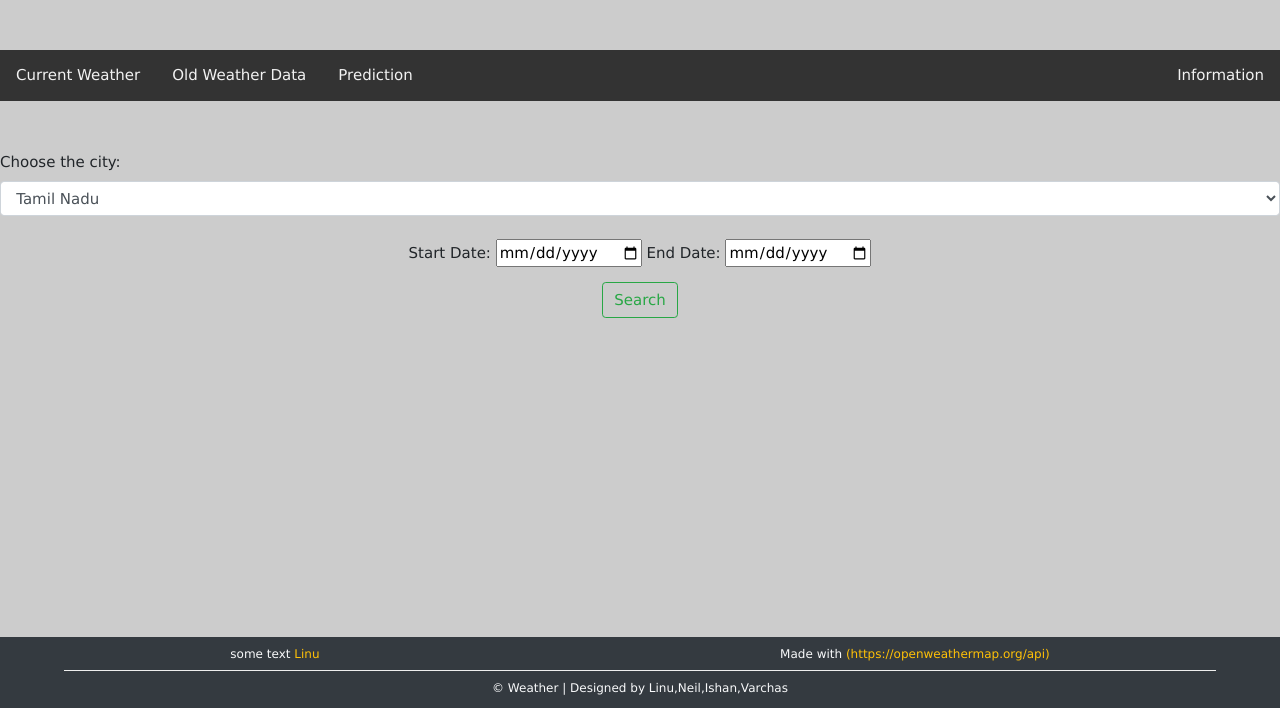
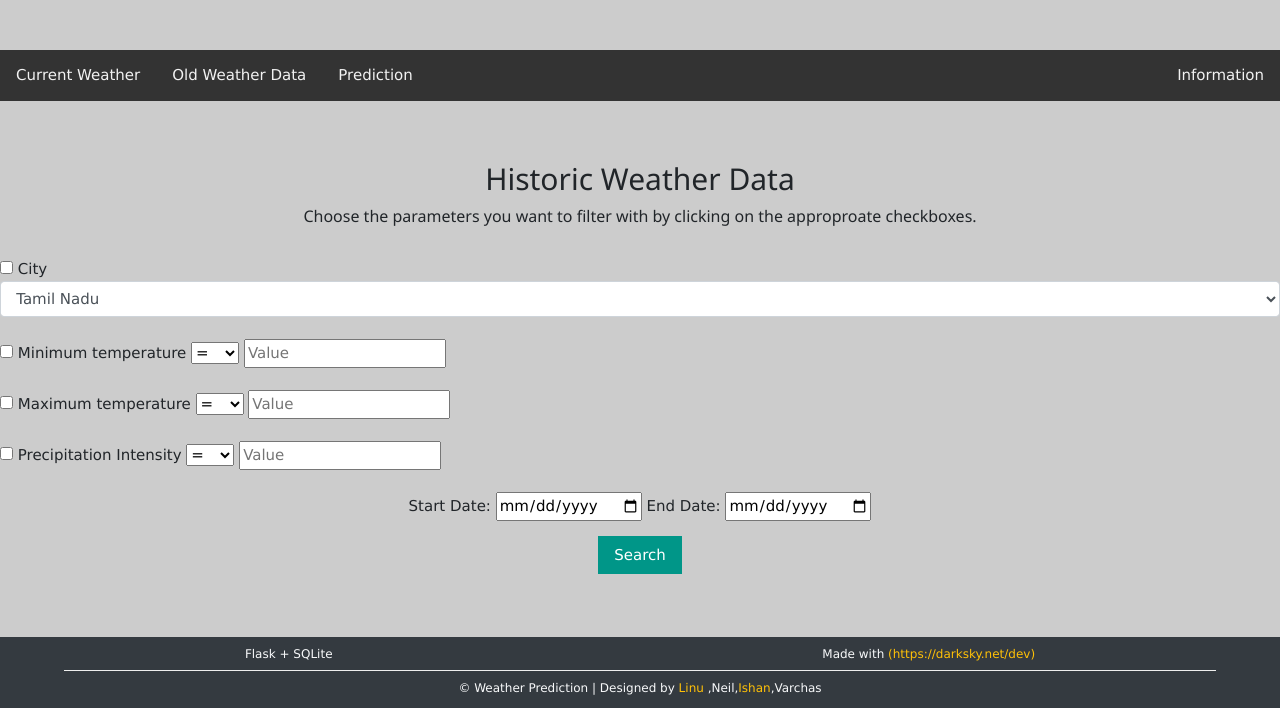
Before and after one commit to linuelza99/weather-prediction, a Flask app: page /historic in a window 1280 px wide. Shown: the part 163-871 px from the top of the page. Run offline with Flask 2, Linux system fonts and the light colour scheme; some libraries are stand-ins or nearby versions; some web fonts are replaced.

Commit message:
Added filters to search and updated database

```diff
--- a/app.py
+++ b/app.py
@@ -100,18 +100,39 @@ def index_post():
 
 def historic():
     if request.method == 'POST':
-        val = request.form['city']
-        print(val)
+        city = request.form['city']
+        print(city)
         start_date = request.form['start_date']
         end_date = request.form['end_date']
-
+        if not end_date:
+            end_date=float("inf")
         con = sqlite3.connect('weather.db')
         con.row_factory = sqlite3.Row
 
         cur = con.cursor()
-        cur.execute("select city,time,summary,temperatureMin,temperatureMax from weather_data where city=? and time>? and time<=?",(val,start_date,end_date))
+        command="select city,time,summary,temperatureMin,temperatureMax,precipIntensity,precipProbability,precipType,daylight from weather_data where time>\""+str(start_date)+"\" and time<=\""+str(end_date)+"\""
+
+        if request.form.get('citycheck'):
+            command+=" and city='"+str(city)+"'"
+        if request.form.get('temperatureMin'):
+            command+=" and temperatureMin"+request.form['minTempCompare']+""+request.form['minTempVal']+""
+        if request.form.get('temperatureMax'):
+            command+=" and temperatureMax"+request.form['maxTempCompare']+""+request.form['maxTempVal']+""
+        if request.form.get('precipIntensity'):
+            command+=" and precipIntensity"+request.form['precipIntensityCompare']+""+request.form['precipIntensityVal']+""
+        command+=" order by time"
+        print(command)
+        """if (city!='All'):
+            cur.execute("select city,time,summary,temperatureMin,temperatureMax,precipIntensity,precipProbability,precipType,daylight from weather_data where city=? and time>? and time<=?",(city,start_date,end_date))
+        else:
+            cur.execute("select city,time,summary,temperatureMin,temperatureMax,precipIntensity,precipProbability,precipType,daylight from weather_data where time>? and time<=?",(start_date,end_date))
+        """
+        #cur.execute("select city,time,summary,temperatureMin,temperatureMax,precipIntensity,precipProbability,precipType,daylight from weather_data where time>? and time<=?",(start_date,end_date))
+        cur.execute(command)
+
+
         search = cur.fetchall();
-        cur.execute("select city,time,summary,temperatureMin,temperatureMax from weather_data")
+        cur.execute("select city,time,summary,temperatureMin,temperatureMax,precipIntensity,precipProbability,precipType,daylight from weather_data")
         rows = cur.fetchall();
 
 
@@ -122,7 +143,7 @@ def historic():
         con.row_factory = sqlite3.Row
 
         cur = con.cursor()
-        cur.execute("select city,time,summary,temperatureMin,temperatureMax from weather_data")
+        cur.execute("select city,time,summary,temperatureMin,temperatureMax,precipIntensity,precipProbability,precipType,daylight from weather_data")
 
         rows = cur.fetchall();
         print(rows)
@@ -187,7 +208,7 @@ def update():
 
 
     def get_expected_dates_and_locations(days_back, locations):
-        end = datetime.datetime.today() - datetime.timedelta(days=1)
+        end = datetime.datetime.today()
         start = end - datetime.timedelta(days=days_back)
         step = datetime.timedelta(days=1)
         expected_days_and_locations = set()
@@ -242,7 +263,7 @@ def update():
     missing_data = get_weather_data(missing_days_and_locations)
     writecsv(settings.WEATHER_HISTORY_FILE, required_fields + ['daylight'] + ['city'], existing_data + missing_data)
 
-    conn = sqlite3.connect('/home/linu/GIT repos/weather_changes/weather.db')
+    conn = sqlite3.connect('/home/linu/GIT repos/weather-prediction/weather.db')
     c = conn.cursor()
 
     df = pandas.read_csv('weather.csv')
@@ -262,7 +283,7 @@ def list():
    con.row_factory = sqlite3.Row
 
    cur = con.cursor()
-   cur.execute("select city,time,summary,temperatureMin,temperatureMax from weather_data")
+   cur.execute("select city,time,summary,temperatureMin,temperatureMax,precipIntensity,precipProbability,precipType,daylight from weather_data")
 
    rows = cur.fetchall();
    print(rows)
--- a/settings.py
+++ b/settings.py
@@ -1,4 +1,4 @@
 WEATHER_HISTORY_FILE = 'weather.csv'
 DAYS_BACK = 1
 DARKSKY_ACCESS_TOKEN = 'c867cb5c6b1c6cce5505905b9ed1ddec'
-LOCATIONS = {('Tamil Nadu',11.059821,78.387451),('Telangana',17.123184,79.208824),('Madhya Pradesh',23.473324,77.947998),('Haryana',29.238478,76.431885),('Chhattisgarh',21.295132,81.828232)}
+LOCATIONS = {('Tamil Nadu',11.059821,78.387451),('Telangana',17.123184,79.208824),('Madhya Pradesh',23.473324,77.947998),('Haryana',29.238478,76.431885),('Chhattisgarh',21.295132,81.828232),('Maharashtra',19.601194,75.552979),('Tripura',23.745127,91.746826),('Telangana',17.874857,78.100815),('Karnataka',15.317277,75.713890),('Kerala',10.850516,76.271080),('Uttar Pradesh',28.207609,79.826660),('Assam',26.244156,92.537842),('Maharashtra',19.663280,75.300293),('West Bengal',22.978624,87.747803),('Gujarat',22.309425,72.136230),('Odisha',20.940920,84.803467),('Rajasthan',27.391277,73.432617),('Himachal Pradesh',32.084206,77.571167),('Delhi',28.7041,77.1025),('Goa',15.2993,74.1240),('Mangalore',12.9141,74.8560)}
--- a/templates/base.html
+++ b/templates/base.html
@@ -5,7 +5,7 @@
     <meta charset = "UTF-8" >
     <meta content = "width=device-width, initial-scale=1.0" name = "viewport" >
     <meta content = "ie=edge" http-equiv = "X-UA-Compatible" >
-    <title >DBMS</title >
+    <title>Weather Prediction</title >
     <link crossorigin = "anonymous"
           href = "https://maxcdn.bootstrapcdn.com/bootstrap/4.0.0/css/bootstrap.min.css"
           integrity = "sha384-Gn5384xqQ1aoWXA+058RXPxPg6fy4IWvTNh0E263XmFcJlSAwiGgFAW/dAiS6JXm"
@@ -13,6 +13,8 @@
 
     <link href = "https://fonts.googleapis.com/css?family=Lobster|Nixie+One&display=swap" rel = "stylesheet" >
     <link rel="stylesheet" href="https://www.w3schools.com/w3css/4/w3.css">
+<link rel="shortcut icon" href="static/weather/favicon.ico">
+
 
 
 
@@ -74,13 +76,14 @@
     }
 
     tr:nth-child(even) {background-color: #f2f2f2;}
-    tr:hover {background-color:#f5f5f5;}
+
+    tr:hover {background-color:#75a8a8;}
 
         #boxhead{
             box-radius:0px;
         }
 
-    /*loading for updating*/
+    /*loading for updating #84c8c1 b9ac97*/
         #loader {
       border: 16px solid #f3f3f3; /* Light grey */
       border-top: 16px solid #3498db; /* Blue */
@@ -132,7 +135,7 @@
     }
 
 
-    </style >
+  </style >
 
 </head >
 
@@ -170,16 +173,14 @@
 
         <div class = "py-0 d-flex flex-md-row justify-content-around flex-column" >
             <div class = "mb-0 pb-0" >
-                <p class = "text-light small text-center p-2 mb-0" >some text
-                    <a class = "text-warning" href = "https://github.com/linuelza99" >
-                        Linu
-                    </a >
+                <p class = "text-light small text-center p-2 mb-0" >Flask + SQLite
+
                 </p >
             </div >
             <div class = "mb-0 pb-0" >
                 <p class = "text-light small text-center p-2 mb-0" >Made with
-                    <a class = "text-warning" href = "https://openweathermap.org/api" >
-                        (https://openweathermap.org/api)
+                    <a class = "text-warning" href = "https://darksky.net/dev" >
+                        (https://darksky.net/dev)
                     </a >
                 </p >
             </div >
@@ -190,7 +191,8 @@
 
         <div class = "mb-0 pb-1" >
             <p class = "text-light small text-center p-2"
-               style = "padding-bottom:0px;margin-bottom:0px" >&copy; Weather | Designed by Linu,Neil,Ishan,Varchas </p >
+               style = "padding-bottom:0px;margin-bottom:0px" >&copy; Weather Prediction | Designed by
+               <a class = "text-warning" href = "https://github.com/linuelza99" >Linu </a >,Neil,<a class = "text-warning" href = "https://github.com/IshanMathew" >Ishan</a>,Varchas </p >
         </div >
 
     </div >
--- a/templates/historic.html
+++ b/templates/historic.html
@@ -3,8 +3,10 @@
 {% block content %}
 <div>
 <div>
+  <center><h2>Historic Weather Data</h2>
+<h6> Choose the parameters you want to filter with by clicking on the approproate checkboxes.</h6></center><br>
 	<form action = "{{url_for('historic')}}" method = "POST">
-          <label for="sel"> Choose the city:</label>
+          <input type="checkbox" name="citycheck" value="city"> City<br>
           <select name="city" class="form-control" id="city" required>
             <option value="Tamil Nadu">Tamil Nadu</option>
             <option value="Telangana">Telangana</option>
@@ -24,21 +26,59 @@
             <option value="Rajasthan">Rajasthan</option>
             <option value="Himachal Pradesh">Himachal Pradesh</option>
             <option value="Delhi">Delhi</option>
+            <option value="Goa">Goa</option>
+            <option value="Mangalore">Mangalore</option>
+
           </select><br>
+          <input type="checkbox" name="temperatureMin" value="temperatureMin"> Minimum temperature
+          <select name="minTempCompare" id="minTempCompare" required>
+            <option value="=">=</option>
+            <option value=">">></option>
+            <option value="<"><</option>
+            <option value=">=">>=</option>
+             <option value="<="><=</option></select>
+            <input type="search" name="minTempVal" placeholder="Value" aria-label="Value">
+            <br>
+            <br>
+          <input type="checkbox" name="temperatureMax" value="temperatureMax"> Maximum temperature
+          <select name="maxTempCompare" id="maxTempCompare" required>
+            <option value="=">=</option>
+            <option value=">">></option>
+            <option value="<"><</option>
+            <option value=">=">>=</option>
+             <option value="<="><=</option></select>
+            <input type="search" name="maxTempVal" placeholder="Value" aria-label="Value">
+            <br>
+            <br>
+          <input type="checkbox" name="precipIntensity" value="precipIntensity"> Precipitation Intensity
+          <select name="precipIntensityCompare" id="precipIntensityCompare" required>
+            <option value="=">=</option>
+            <option value=">">></option>
+            <option value="<"><</option>
+            <option value=">=">>=</option>
+             <option value="<="><=</option></select>
+            <input type="search" name="precipIntensityVal" placeholder="Value" aria-label="Value"><br>
+            <br>
+
          <!--<input class="form-control mr-sm-2" type="search" name="search" placeholder="Search" aria-label="Search" required><br>-->
          <center><p>Start Date: <input type="date" name="start_date">
   		 End Date: <input type="date" name="end_date"></p></center>
-         <center><button class="btn btn-outline-success my-2 my-sm-0" type="submit">Search</button></center>
+         <center><button class="w3-bar-item w3-button w3-teal" type="submit">Search</button></center>
     </form>
+    <br>
 	 {% if search!=NULL %}
 
 	 	 <table border = 1>
-         <thead>
-            <th>City</th>
-            <th>Time</th>
-            <th>Summary</th>
-            <th>temperatureMin</th>
-            <th>temperatureMax</th>
+          <thead>
+            <td>City</td>
+            <td>Time</td>
+            <td>Summary</td>
+            <td>Minimum Temperature</td>
+            <td>Maximum Temperature</td>
+            <td>Precipitation Intensity</td>
+            <td>Precipitation Probability</td>
+            <td>Precipitation Type</td>
+            <td>Daylight</td>
          </thead>
          {% for row in search %}
             <tr>
@@ -47,6 +87,10 @@
                <td>{{row["summary"]}}</td>
                <td>{{row['temperatureMin']}}</td>
                <td>{{row['temperatureMax']}}</td>
+               <td>{{row['precipIntensity']}}</td>
+               <td>{{row['precipProbability']}}</td>
+               <td>{{row['precipType']}}</td>
+               <td>{{row['daylight']}}</td>
             </tr>
 
          {% endfor %}
```
Also changed, not shown: templates/current.html (+6 -7 lines), templates/info.html (+7 -6 lines), templates/list.html (+11 -3 lines), static/weather/favicon.ico (added), static/weather/info.jpeg (deleted), weather.csv, weather.db.
